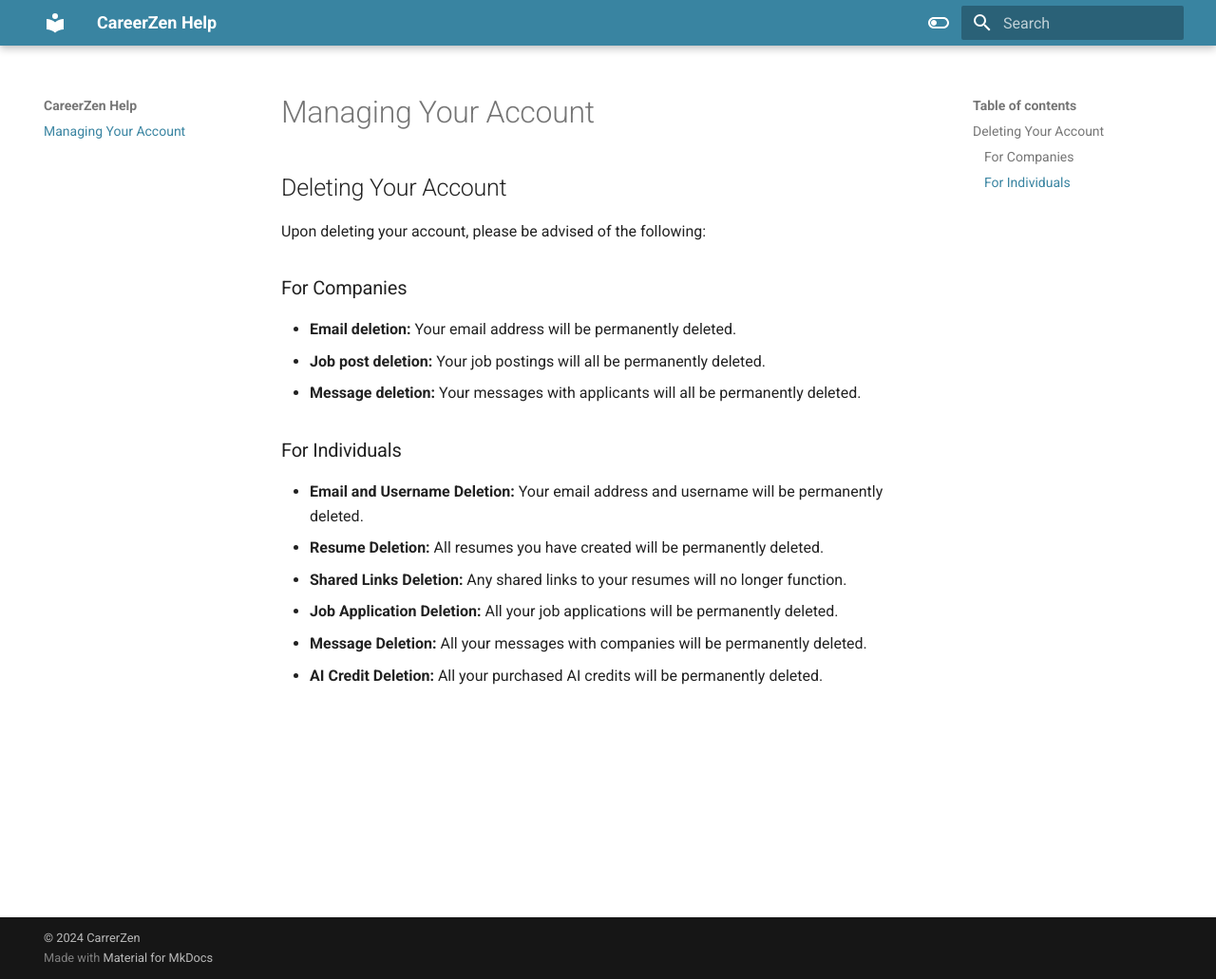
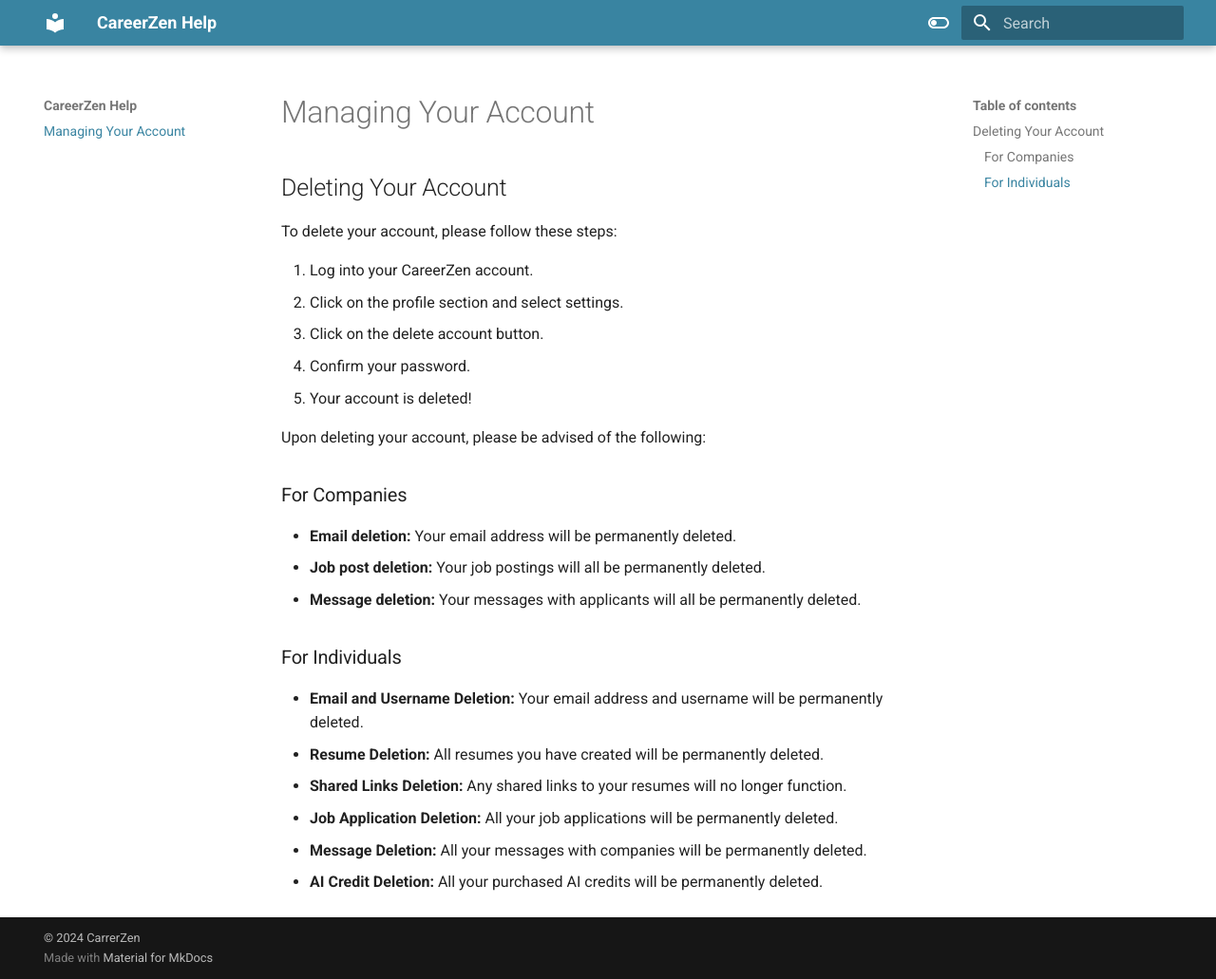
Before and after one commit to vhajdari/careerzen-help, an MkDocs documentation site: the page built from docs/index.md, in a window 1280 px wide and 1031 px high. Shown: the whole window at 95% size. Built offline with MkDocs 1.6.1 and Material for MkDocs 9.7.7, drawn with Linux system fonts in a browser that asks for light colours.

Commit message:
Update delete steps

```diff
--- a/docs/index.md
+++ b/docs/index.md
@@ -1,6 +1,14 @@
 # Managing Your Account
 
 ## Deleting Your Account
+
+To delete your account, please follow these steps:
+
+1. Log into your CareerZen account.
+2. Click on the profile section and select settings.
+3. Click on the delete account button.
+4. Confirm your password.
+5. Your account is deleted!
 
 Upon deleting your account, please be advised of the following:
 
```
